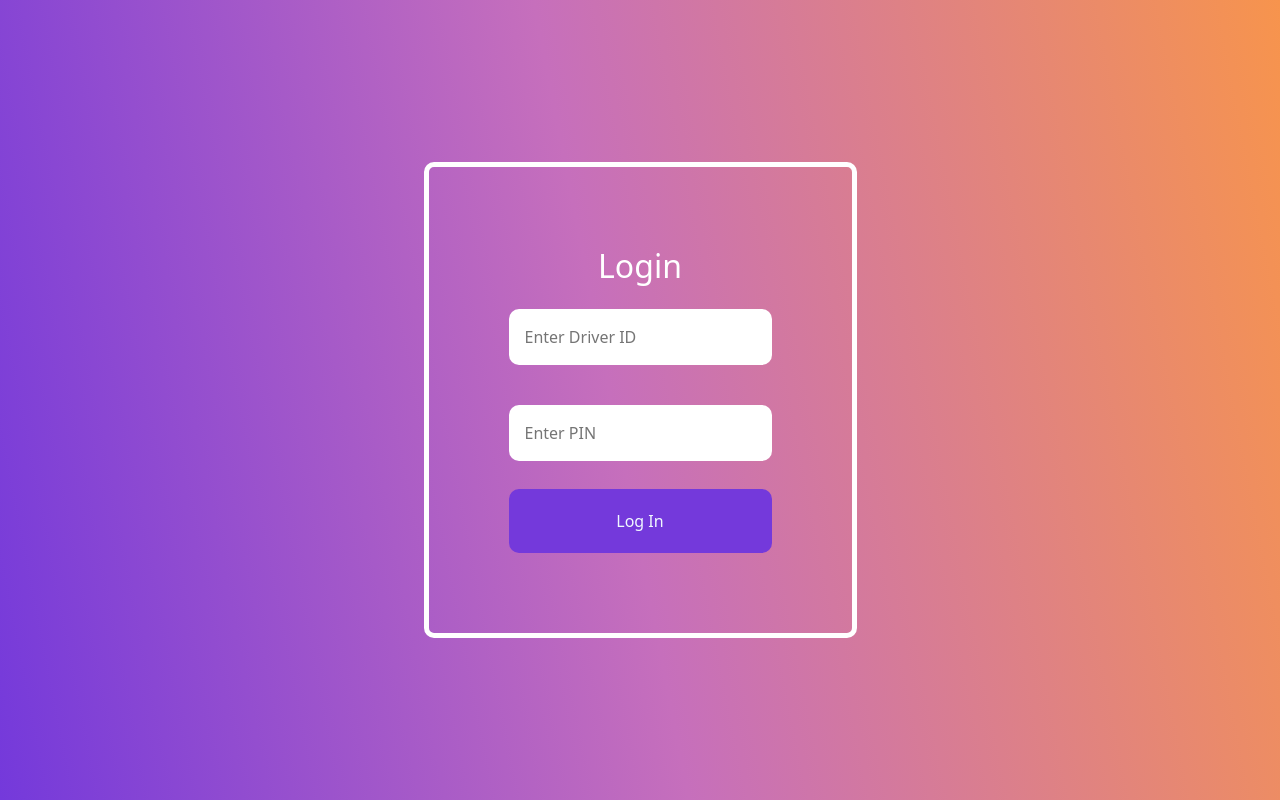
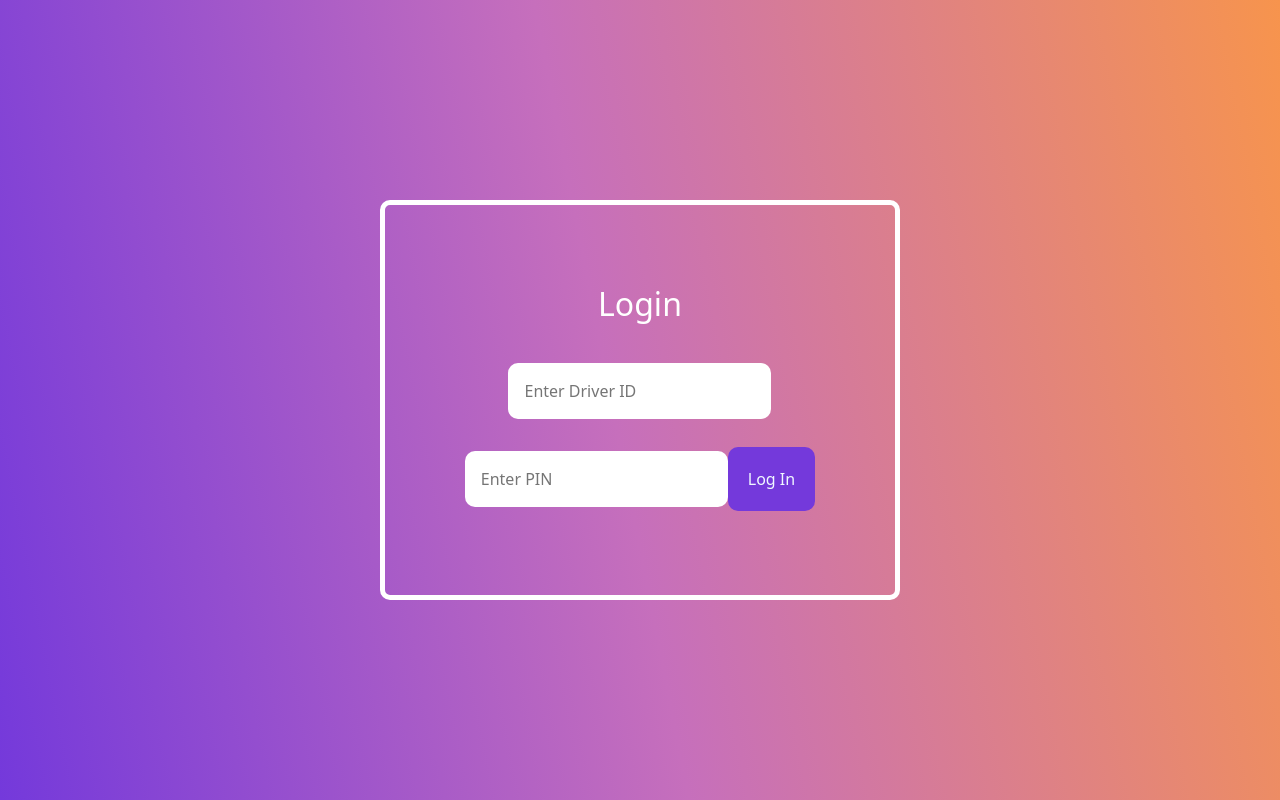
Before and after one commit to Aditya1Jhaveri/Fianl-Dashboard, a React (Create React App) app: page / in a window 1280 px wide. Built offline with nearby package versions, Linux system fonts and the light colour scheme.

Commit message:
2 table fixed

```diff
--- a/package.json
+++ b/package.json
@@ -6,9 +6,9 @@
     "@testing-library/jest-dom": "^5.16.1",
     "@testing-library/react": "^12.1.2",
     "@testing-library/user-event": "^13.5.0",
-    "bootstrap": "^5.1.3",
+    "bootstrap": "^5.2.3",
     "react": "^17.0.2",
-    "react-bootstrap": "^2.1.1",
+    "react-bootstrap": "^2.7.0",
     "react-dom": "^17.0.2",
     "react-icons": "^4.4.0",
     "react-router-dom": "^6.3.0",
--- a/src/LoginMain.js
+++ b/src/LoginMain.js
@@ -45,28 +45,36 @@ export const LoginMain = (props) => {
     <div className="App">
       <div className="auth-form-container">
         <h2>Login</h2>
-        <label htmlFor="email"></label>
+        <br />
+        <form autoComplete="on">
+          <label for="dname" />
           <input
             type="text"
             placeholder="Enter Driver ID"
-          // className="form-control"
+            id="dname"
+            name="dname"
+            required
             onChange={(event) => {
               setEmail(event.target.value)
             }}
-        ></input>
+          />
           <br />
 
+          <label for="piname" />
           <input
             type="password"
             placeholder="Enter PIN"
-          // className="form-control"
+            id="piname"
+            name="piname"
+            required
             onChange={(event) => {
               setPassword(event.target.value)
             }}
-        ></input>
+          />
           <button type="submit" onClick={login}>
             Log In
           </button>
+        </form>
       </div>
     </div>
   )
--- a/src/components/Sidebar/UpcomingRides.jsx
+++ b/src/components/Sidebar/UpcomingRides.jsx
@@ -1,7 +1,6 @@
 import React, { useState, useEffect } from 'react'
 import './table.css'
 
-import Container from 'react-bootstrap/Container'
 import Row from 'react-bootstrap/Row'
 import Col from 'react-bootstrap/Col'
 import Table from 'react-bootstrap/Table'
@@ -29,7 +28,7 @@ const UpcomingRides = () => {
 
     setExpandedRows(newExpandedRows)
   }
-  const result = JSON.parse(localStorage.getItem("result"))
+  const result = JSON.parse(localStorage.getItem('result'))
   console.log(result)
 
   useEffect(() => {
@@ -46,10 +45,10 @@ const UpcomingRides = () => {
       {
         method: 'post',
         // mode: 'cors',
-        body: JSON.stringify({DriverMasterID}),
+        body: JSON.stringify({ DriverMasterID }),
         headers: {
           'Content-Type': 'application/json',
-          'Accept': 'application/json',
+          Accept: 'application/json',
         },
       },
     )
@@ -57,20 +56,17 @@ const UpcomingRides = () => {
     console.log(table)
     if (table.response) {
       localStorage.setItem('table', JSON.stringify(table))
-
-
-
     }
   }
 
   return (
     <div>
       <Navbar />
-      <Container>
+
       <Row>
         <Col lg={150}>
-            <div style={{ margin: 50 }}>
-              <Table>
+          <div style={{ margin: 50 }} className="table-responsive">
+            <Table className="table table-bordered">
               <thead id="example">
                 <tr>
                   <th>Job id</th>
@@ -165,7 +161,6 @@ const UpcomingRides = () => {
           </div>
         </Col>
       </Row>
-      </Container>
     </div>
   )
 }
```
Also changed, not shown: 1 other file (tests, documents, lock files or other folders). Lines whose indentation alone changed are shown as unchanged.
